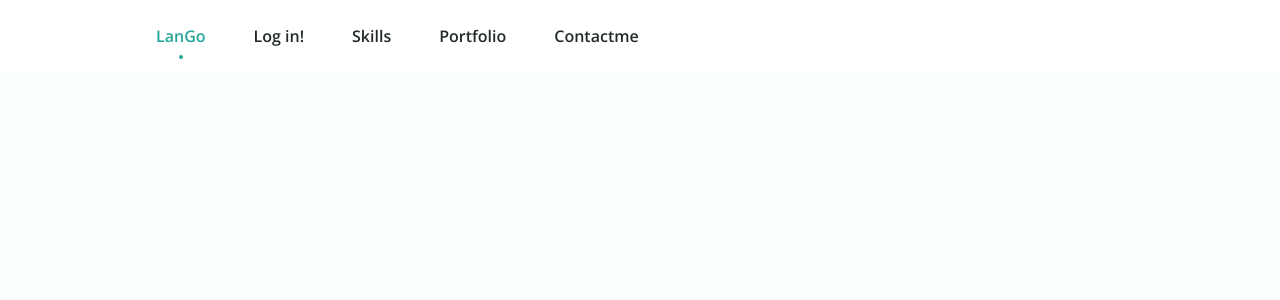
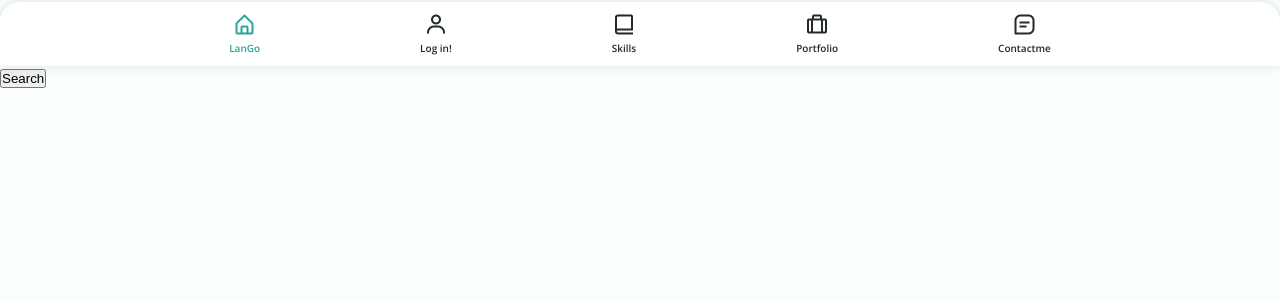
Before and after one commit to arturoalcibia/LanGo, a Flask app: page /browseurl/ in a window 1280 px wide. Shown: the top 300 px of the page. Run offline with Flask 2, Linux system fonts and the light colour scheme.

Commit message:
template wip3

```diff
--- a/static/css/header.css
+++ b/static/css/header.css
@@ -3,7 +3,7 @@
 
 /*=============== VARIABLES CSS ===============*/
 :root {
-  --header-height: 3rem;
+  --header-height: 1.4rem;
 
   /*========== Colors ==========*/
   --hue: 174;
@@ -104,8 +104,12 @@
 .nav {
   height: var(--header-height);
   display: flex;
-  justify-content: space-between;
+  justify-content: center;
   align-items: center;
+}
+
+.nav__menu {
+  z-index: 2;
 }
 
 .nav__img {
@@ -202,44 +206,21 @@
 }
 
 @media screen and (min-width: 767px) {
-  body {
-    margin: 0;
+  .nav__list {
+    column-gap: 10rem;
   }
-  .section {
-    padding: 7rem 0 2rem;
-  }
-  .nav {
-    height: calc(var(--header-height) + 1.5rem); /* 4.5rem */
-  }
-  .nav__img {
-    display: none;
-  }
-  .nav__icon {
-    display: none;
-  }
-  .nav__name {
-    font-size: var(--normal-font-size);
-    /* display: block; */ /* Minimalist design, visible labels */
-  }
-  .nav__link:hover {
-    color: var(--first-color);
-  }
-
-  /* First design, remove if you choose the minimalist design */
-  .active-link::before {
-    content: '';
-    position: absolute;
-    bottom: -.75rem;
-    width: 4px;
-    height: 4px;
-    background-color: var(--first-color);
-    border-radius: 50%;
-  }
-
-  /* Minimalist design */
-  /* .active-link::before{
-      bottom: -.75rem;
-  } */
+  .nav__menu {
+      position: fixed;
+      background-color: var(--container-color);
+      box-shadow: 0 -1px 12px hsla(var(--hue), var(--sat), 15%, 0.15);
+      width: 100%;
+      height: 4rem;
+      padding: 0 1rem;
+      display: grid;
+      align-content: center;
+      border-radius: 1.25rem 1.25rem 0 0;
+      transition: .4s;
+    }
 }
 
 /* For large devices */
--- a/templates/_detailedVideoDependencies.html
+++ b/templates/_detailedVideoDependencies.html
@@ -1,4 +1,4 @@
-<link rel= "stylesheet" type= "text/css" href= "{{ url_for('static',filename='css/index.css') }}">
+<link rel="stylesheet" href="https://fonts.googleapis.com/css?family=Open+Sans:400,400i,700">
 
-<!-- ICONS -->
-<script src="https://unpkg.com/ionicons@5.0.0/dist/ionicons.js"></script>
+<script type="module" src="https://unpkg.com/ionicons@5.5.2/dist/ionicons/ionicons.esm.js"></script>
+<script nomodule src="https://unpkg.com/ionicons@5.5.2/dist/ionicons/ionicons.js"></script>
```
Also changed, not shown: static/css/index.css (+3 -7 lines), templates/_detailedVideo.html (+27 -20 lines), templates/index.html (+7 -46 lines).
